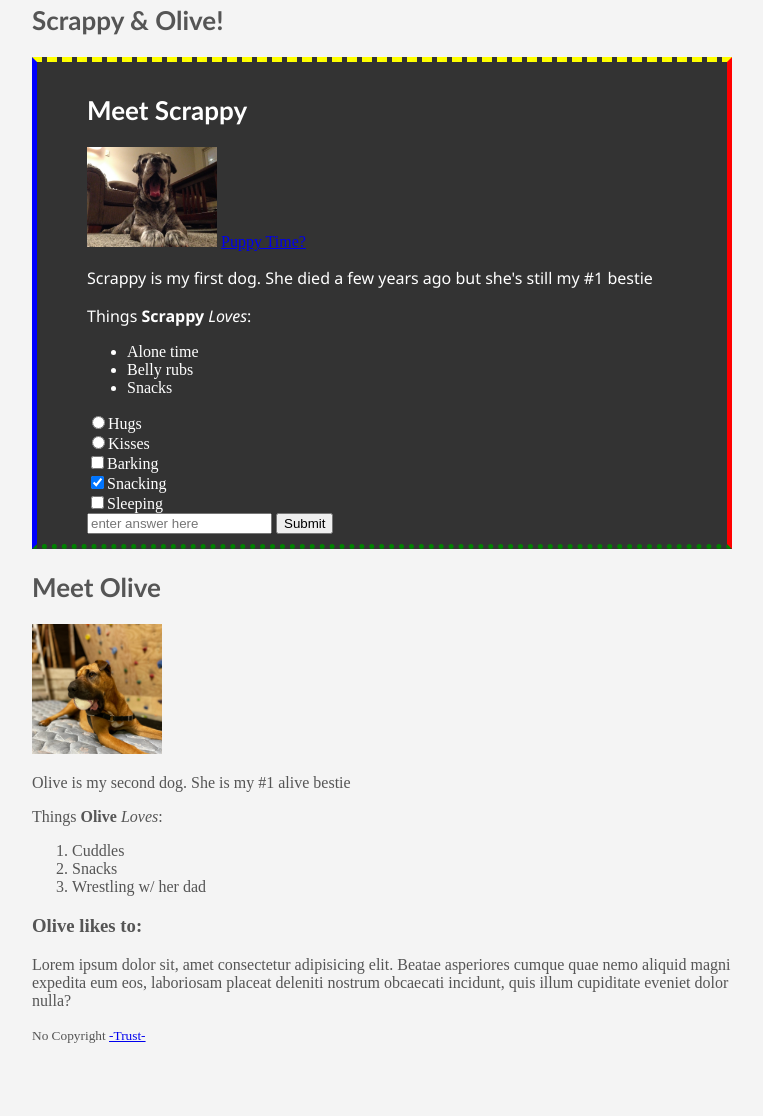
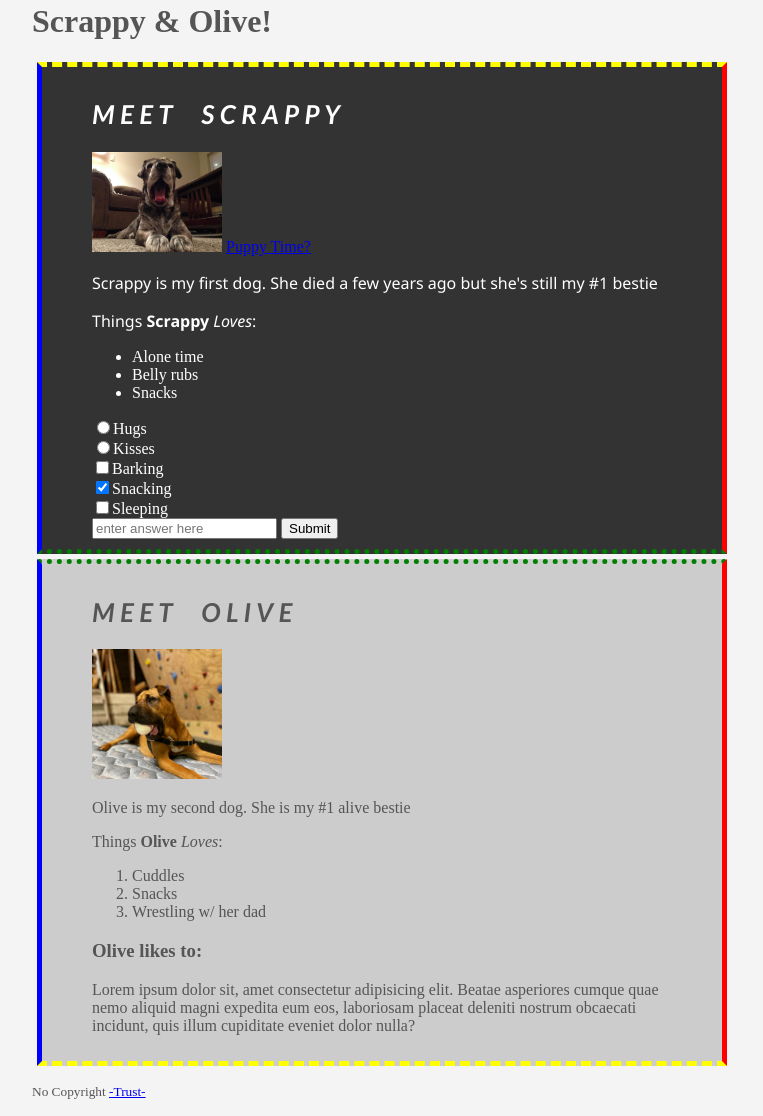
Before and after one commit to MarcusSilvus/basic-website, a plain HTML site: page index.html in a window 1280 px wide. Shown: the part 18-1134 px from the top of the page, without its empty margins (258-1021 px from the left). Before the commit the page ends 1078 px from the top, so only its background shows below. Drawn offline with Linux system fonts and the light colour scheme.

Commit message:
added olive div and stylings

```diff
--- a/index.html
+++ b/index.html
@@ -11,8 +11,9 @@
 </head>
 <body>
   <div class="container">
-      <h2>Scrappy & Olive!</h2>
+      <h1>Scrappy & Olive!</h1>
       <main>
+
         <div class="scrappy">
           <h2>Meet Scrappy</h2>
           <!-- add photo of scrappy here -->
@@ -27,7 +28,6 @@
             <li>Belly rubs</li>
             <li>Snacks</li>
           </ul>
-
 
           <form action="#">
             <!-- adding radio buttons -->
@@ -48,6 +48,7 @@
           </form>
         </div>
 
+        <div class="olive">
           <h2>Meet Olive</h2>
           <img src="olive.jpg" alt="Olive's Face" height="130" width="130">
           <p>Olive is my second dog. She is my #1 alive bestie</p>
@@ -62,8 +63,10 @@
           <p>Lorem ipsum dolor sit, amet consectetur adipisicing elit. Beatae asperiores cumque quae
             nemo aliquid magni expedita eum eos, laboriosam placeat deleniti nostrum obcaecati incidunt,
             quis illum cupiditate eveniet dolor nulla?</p>
+        </div>
 
       </main>
+
       <footer>
         <p><small>No Copyright  <a href="https://www.copyright.gov/" target="_blank">-Trust-</a></small></p>
       </footer>
--- a/style.css
+++ b/style.css
@@ -20,6 +20,13 @@ h2 {
 
 }
 
+.container h2 {
+  font-style: italic;
+  text-transform: uppercase;
+  letter-spacing: 0.2em;
+  word-spacing: 0.5em;
+}
+
 .scrappy {
   background-color: #333333;
   color: #fff;
@@ -32,6 +39,7 @@ h2 {
 
   border-width: 5px;
   padding: 10px 50px;
+  margin: 5px;
 
 }
 
@@ -39,3 +47,16 @@ h2 {
   font-family: 'Segoe UI', Tahoma, Geneva, Verdana, sans-serif;
   font-weight: 100;
 }
+
+.olive {
+  background-color: #ccc;
+  padding: 10px 50px;
+  margin: 5px;
+
+  border-right: 5px red solid;
+  border-left: 5px blue solid;
+  border-top: 5px green dotted;
+  border-bottom: 5px yellow dashed;
+
+  border-width: 5px;
+}
```
Lines whose indentation alone changed are shown as unchanged.
